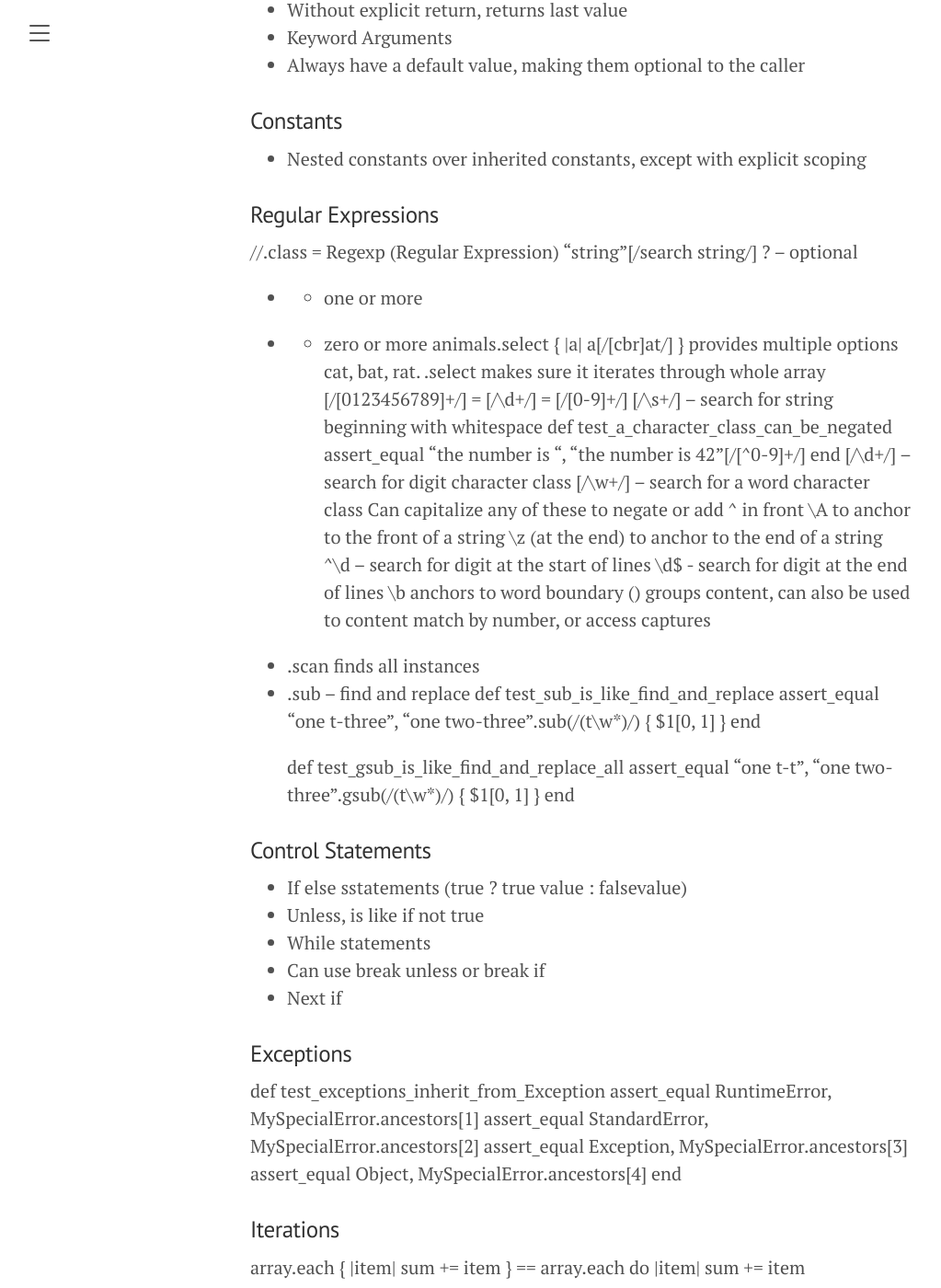
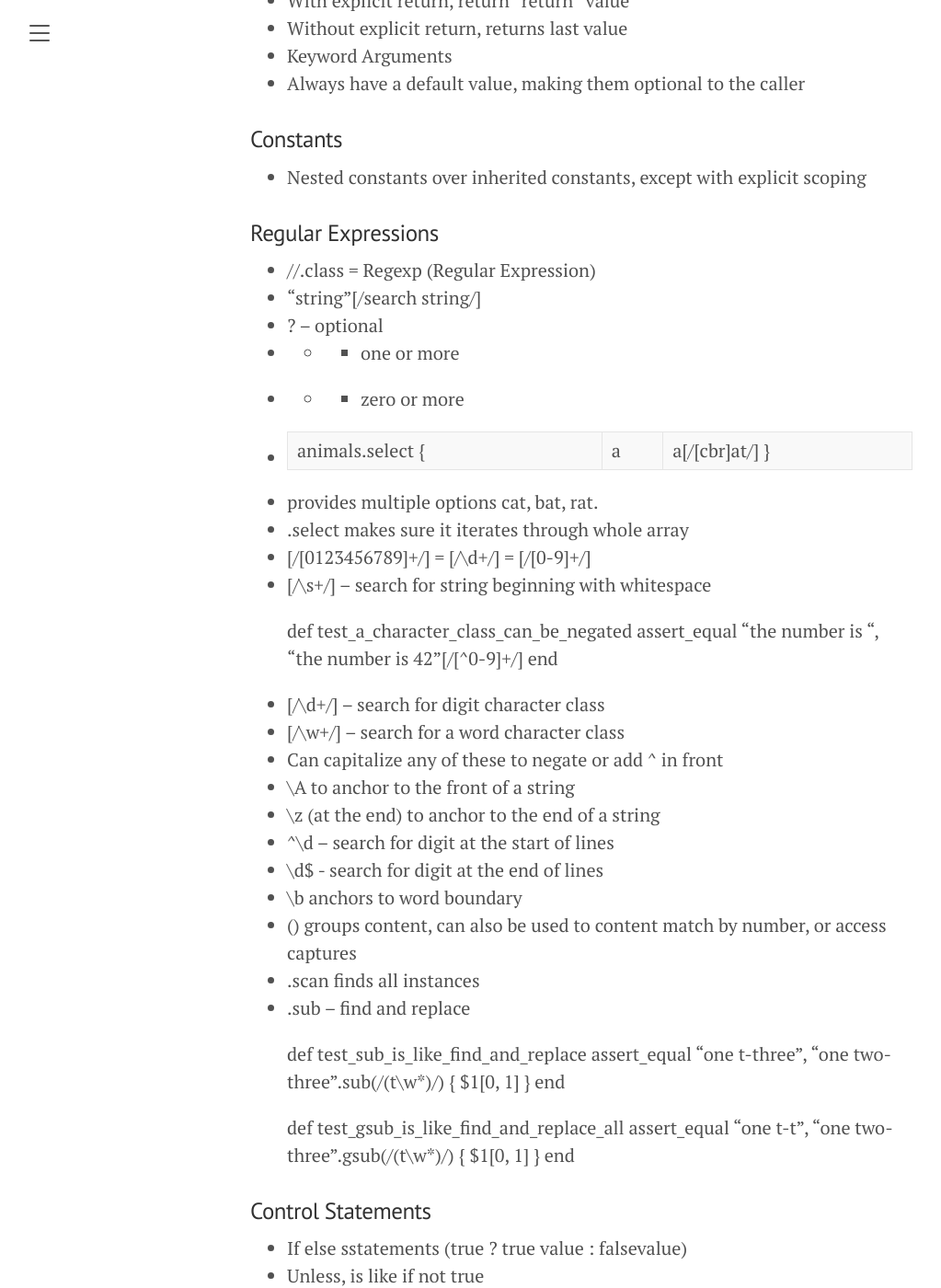
Before and after one commit to cmeggs0/til, a Jekyll site: the page built from _posts/2022-04-05-what-I-learned-during-koans.md, in a window 1280 px wide and 1400 px high, scrolled down 1441 px. Shown: the whole window at 92% size, without its empty margins (8-1031 px from the left). Built offline with Jekyll 4.4.1, drawn with Linux system fonts in a browser that asks for light colours; some of the changed text lies outside the part shown.

```diff
--- a/_posts/2022-04-05-what-I-learned-during-koans.md
+++ b/_posts/2022-04-05-what-I-learned-during-koans.md
@@ -21,6 +21,7 @@ title: "Some of the stuff that I learned during Ruby Koans"
 - Hash order doesn’t matter, as long as hash keys match
 - .merge to add to hash
 - Unsure about:
+
   def test_default_value_is_the_same_object
     hash = Hash.new([])
 
@@ -32,6 +33,7 @@ title: "Some of the stuff that I learned during Ruby Koans"
     assert_equal ["uno", "dos"], hash[:three]
 
     assert_equal true, hash[:one].object_id == hash[:two].object_id
+
 - I think if you create a default hash, doesn’t register keys
 
 ### Methods
@@ -51,30 +53,36 @@ title: "Some of the stuff that I learned during Ruby Koans"
 
 ### Regular Expressions
 
-//.class = Regexp (Regular Expression)
-“string”[/search string/]
-? – optional
-+ - one or more
-* - zero or more
-animals.select { |a| a[/[cbr]at/] }
-provides multiple options cat, bat, rat.
-.select makes sure it iterates through whole array
-[/[0123456789]+/] = [/\d+/] = [/[0-9]+/]
-[/\s+/] – search for string beginning with whitespace
+- //.class = Regexp (Regular Expression)
+- "string”[/search string/]
+- ? – optional
+- + - one or more
+- * - zero or more
+- animals.select { |a| a[/[cbr]at/] }
+- provides multiple options cat, bat, rat.
+- .select makes sure it iterates through whole array
+- [/[0123456789]+/] = [/\d+/] = [/[0-9]+/]
+- [/\s+/] – search for string beginning with whitespace
+
+
   def test_a_character_class_can_be_negated
     assert_equal "the number is ", "the number is 42"[/[^0-9]+/]
   end
-[/\d+/] – search for digit character class
-[/\w+/] – search for a word character class
-Can capitalize any of these to negate or add ^ in front
-\A to anchor to the front of a string
-\z (at the end) to anchor to the end of a string
-^\d – search for digit at the start of lines
-\d$ - search for digit at the end of lines
-\b anchors to word boundary
-() groups content, can also be used to content match by number, or access captures
+
+
+- [/\d+/] – search for digit character class
+- [/\w+/] – search for a word character class
+- Can capitalize any of these to negate or add ^ in front
+- \A to anchor to the front of a string
+- \z (at the end) to anchor to the end of a string
+- ^\d – search for digit at the start of lines
+- \d$ - search for digit at the end of lines
+- \b anchors to word boundary
+- () groups content, can also be used to content match by number, or access captures
 - .scan finds all instances
 - .sub – find and replace
+
+
   def test_sub_is_like_find_and_replace
     assert_equal "one t-three", "one two-three".sub(/(t\w*)/) { $1[0, 1] }
   end
@@ -93,6 +101,7 @@ Can capitalize any of these to negate or add ^ in front
 - Next if
 
 ### Exceptions
+
   def test_exceptions_inherit_from_Exception
     assert_equal RuntimeError, MySpecialError.ancestors[1]
     assert_equal StandardError, MySpecialError.ancestors[2]
```
